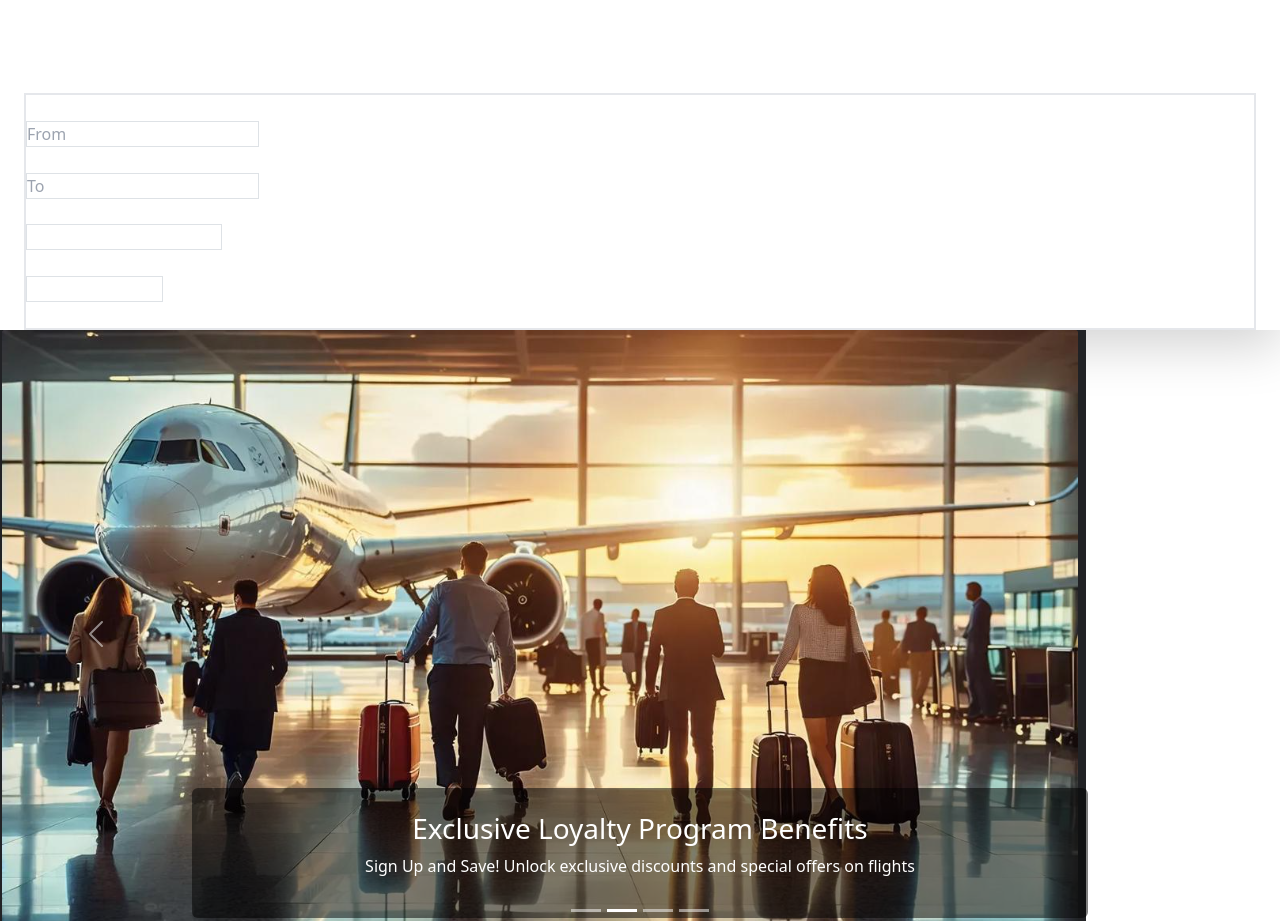
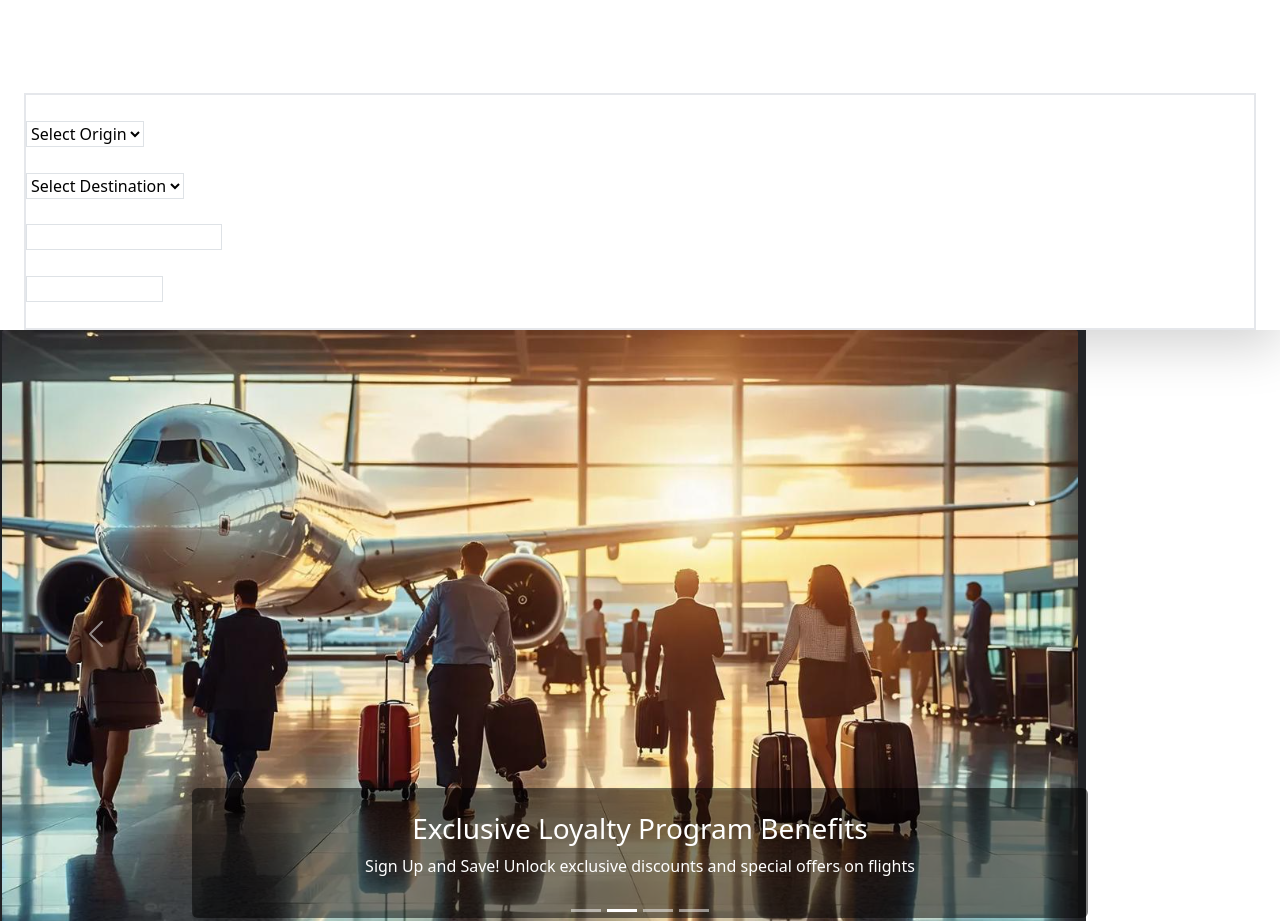
Before and after one commit to 202201412-Ayush-Popshetwar/Ayush_IT314_G27_FlightBookingSystem, a React (Vite) app in the folder frontend/: page / in a window 1280 px wide. Shown: the part 1000-1921 px from the top of the page. Built offline with nearby package versions, Linux system fonts and the light colour scheme.

Commit message:
Added drop down in search fields

```diff
--- a/frontend/src/components/Header.jsx
+++ b/frontend/src/components/Header.jsx
@@ -18,6 +18,14 @@ import {
 
 const Header = ({ type }) => {
 
+  const airports = [
+    "Delhi",
+    "Mumbai",
+    "Kolkata",
+    "Chennai",
+    "Bangalore",
+    "Hyderabad"
+  ];
   const [from, setFrom] = useState("");
   const [to, setTo] = useState("");
 
@@ -109,13 +117,18 @@ const Header = ({ type }) => {
             <div className="absolute inset-y-0 left-0 w-12 flex items-center justify-center">
               <FlightTakeoff className="text-gray-400" size={20} />
             </div>
-            <input
-              type="text"
-              placeholder="From"
+            <select
               value={from}
               onChange={(e) => setFrom(e.target.value)}
               className="text-black w-full h-full pl-12 pr-4 border border-gray-300 rounded-md focus:outline-none focus:ring-2 focus:ring-blue-500 bg-white"
-            />
+            >
+              <option value="">Select Origin</option>
+              {airports.map((airport) => (
+                <option key={airport} value={airport}>
+                  {airport}
+                </option>
+              ))}
+            </select>
           </div>
 
           {/* To Field */}
@@ -123,13 +136,20 @@ const Header = ({ type }) => {
             <div className="absolute inset-y-0 left-0 w-12 flex items-center justify-center">
               <FlightLand className="text-gray-400" size={20} />
             </div>
-            <input
-              type="text"
-              placeholder="To"
+            <select
               value={to}
               onChange={(e) => setTo(e.target.value)}
               className="text-black w-full h-full pl-12 pr-4 border border-gray-300 rounded-md focus:outline-none focus:ring-2 focus:ring-blue-500 bg-white"
-            />
+            >
+              <option value="">Select Destination</option>
+              {airports.map((airport) => (
+                airport !== from && (
+                  <option key={airport} value={airport}>
+                    {airport}
+                  </option>
+                )
+              ))}
+            </select>
           </div>
 
           {/* Date Field */}
--- a/frontend/src/components/List.jsx
+++ b/frontend/src/components/List.jsx
@@ -16,6 +16,16 @@ import {
 } from '@mui/icons-material';
 
 const List = ({ loggedInUser, setLoggedInUser }) => {
+
+    const airports = [
+        "Delhi",
+        "Mumbai",
+        "Kolkata",
+        "Chennai",
+        "Bangalore",
+        "Hyderabad"
+      ];
+
     const location = useLocation();
     const [from, setFrom] = useState(location.state.from);
     const [to, setTo] = useState(location.state.to);
@@ -89,46 +99,58 @@ const List = ({ loggedInUser, setLoggedInUser }) => {
                     <div className="flex flex-col lg:flex-row gap-6">
                         {/* Search Section - Will be at top in mobile, left side in desktop */}
                         <div className="w-full lg:w-80">
-                            <div className="bg-[#febb02] p-4 rounded-lg lg:sticky lg:top-5">
-                                <h1 className="text-xl text-gray-600 font-semibold mb-4">Search</h1>
+                            <div className="bg-[#003580] p-4 rounded-lg lg:sticky lg:top-5">
+                                <h1 className="text-xl text-white font-semibold mb-4">Search</h1>
 
                                 {/* From Field */}
                                 <div className="mb-4">
-                                    <label className="block text-sm mb-2">From</label>
+                                <label className="block text-sm mb-2 text-white">From</label>
                                 <div className="relative h-14">
                                     <div className="absolute inset-y-0 left-0 w-12 flex items-center justify-center">
                                     <FlightTakeoff className="text-gray-400" size={20} />
                                     </div>
-                                        <input
-                                            type="text"
-                                            placeholder="From"
+                                    <select
                                     value={from}
                                     onChange={(e) => setFrom(e.target.value)}
-                                            className="w-full h-full pl-12 pr-4 text-black border border-gray-300 rounded-md focus:outline-none focus:ring-2 focus:ring-blue-500 bg-white"
-                                        />
+                                    className="text-black w-full h-full pl-12 pr-4 border border-gray-300 rounded-md focus:outline-none focus:ring-2 focus:ring-blue-500 bg-white"
+                                    >
+                                    <option value="">Select Origin</option>
+                                    {airports.map((airport) => (
+                                        <option key={airport} value={airport}>
+                                        {airport}
+                                        </option>
+                                    ))}
+                                    </select>
                                 </div>
                                 </div>
 
                                 {/* To Field */}
                                 <div className="mb-4">
-                                    <label className="block text-sm mb-2">To</label>
+                                <label className="block text-sm mb-2 text-white">To</label>
                                 <div className="relative h-14">
                                     <div className="absolute inset-y-0 left-0 w-12 flex items-center justify-center">
                                     <FlightLand className="text-gray-400" size={20} />
                                     </div>
-                                        <input
-                                            type="text"
-                                            placeholder="To"
+                                    <select
                                     value={to}
                                     onChange={(e) => setTo(e.target.value)}
-                                            className="w-full h-full pl-12 pr-4 text-black border border-gray-300 rounded-md focus:outline-none focus:ring-2 focus:ring-blue-500 bg-white"
-                                        />
+                                    className="text-black w-full h-full pl-12 pr-4 border border-gray-300 rounded-md focus:outline-none focus:ring-2 focus:ring-blue-500 bg-white"
+                                    >
+                                    <option value="">Select Destination</option>
+                                    {airports.map((airport) => (
+                                        airport !== from && (
+                                        <option key={airport} value={airport}>
+                                            {airport}
+                                        </option>
+                                        )
+                                    ))}
+                                    </select>
                                 </div>
                                 </div>
 
                                 {/* Date Field */}
                                 <div className="mb-4" ref={dateRef}>
-                                    <label className="block text-sm mb-2">Travel Dates</label>
+                                    <label className="block text-sm mb-2 text-white">Travel Dates</label>
                                     <div className="relative h-14">
                                         <div className="absolute inset-y-0 left-0 w-12 flex items-center justify-center">
                                             <CalendarToday className="text-gray-400" size={20} />
@@ -143,7 +165,7 @@ const List = ({ loggedInUser, setLoggedInUser }) => {
                                             {`${format(date[0].startDate, "MM/dd/yyyy")} to ${format(date[0].endDate, "MM/dd/yyyy")}`}
                                         </button>
                                         {openDate && (
-                                            <div className="absolute z-20 mt-1">
+                                            <div className="absolute z-20 mt-1 ">
                                                 <DateRange
                                                     editableDateInputs={true}
                                                     onChange={(item) => setDate([item.selection])}
@@ -158,7 +180,7 @@ const List = ({ loggedInUser, setLoggedInUser }) => {
 
                                 {/* Passengers Field */}
                                 <div className="mb-4" ref={optionsRef}>
-                                    <label className="block text-sm mb-2">Passengers</label>
+                                    <label className="block text-sm mb-2 text-white">Passengers</label>
                                     <div className="relative h-14">
                                         <div className="absolute inset-y-0 left-0 w-12 flex items-center justify-center">
                                             <People className="text-gray-400" size={20} />
--- a/frontend/src/components/SearchItem.jsx
+++ b/frontend/src/components/SearchItem.jsx
@@ -1,7 +1,12 @@
 import { FlightTakeoff, FlightLand } from '@mui/icons-material';
 import { getAirlineLogo } from '../utils/airlineLogos';
+import { useNavigate } from 'react-router-dom';
 
 const SearchItem = ({ flight }) => {
+
+    const navigate = useNavigate();
+    // const searchParams = will do later
+
     return (
         <div className="bg-white p-6 rounded-lg shadow-md hover:shadow-lg transition-shadow">
             {/* Airline and Flight Number */}
@@ -69,7 +74,7 @@ const SearchItem = ({ flight }) => {
                 </div>
                 <button
                     className="w-full sm:w-auto bg-blue-500 hover:bg-blue-600 text-white px-6 py-2 rounded-md transition-colors"
-                    onClick={() => {/* Add your booking logic here */}}
+                    onClick={() => {/* navigate to flight details page*/}}
                 >
                     Select Flight
                 </button>
```
Lines whose indentation alone changed are shown as unchanged.
